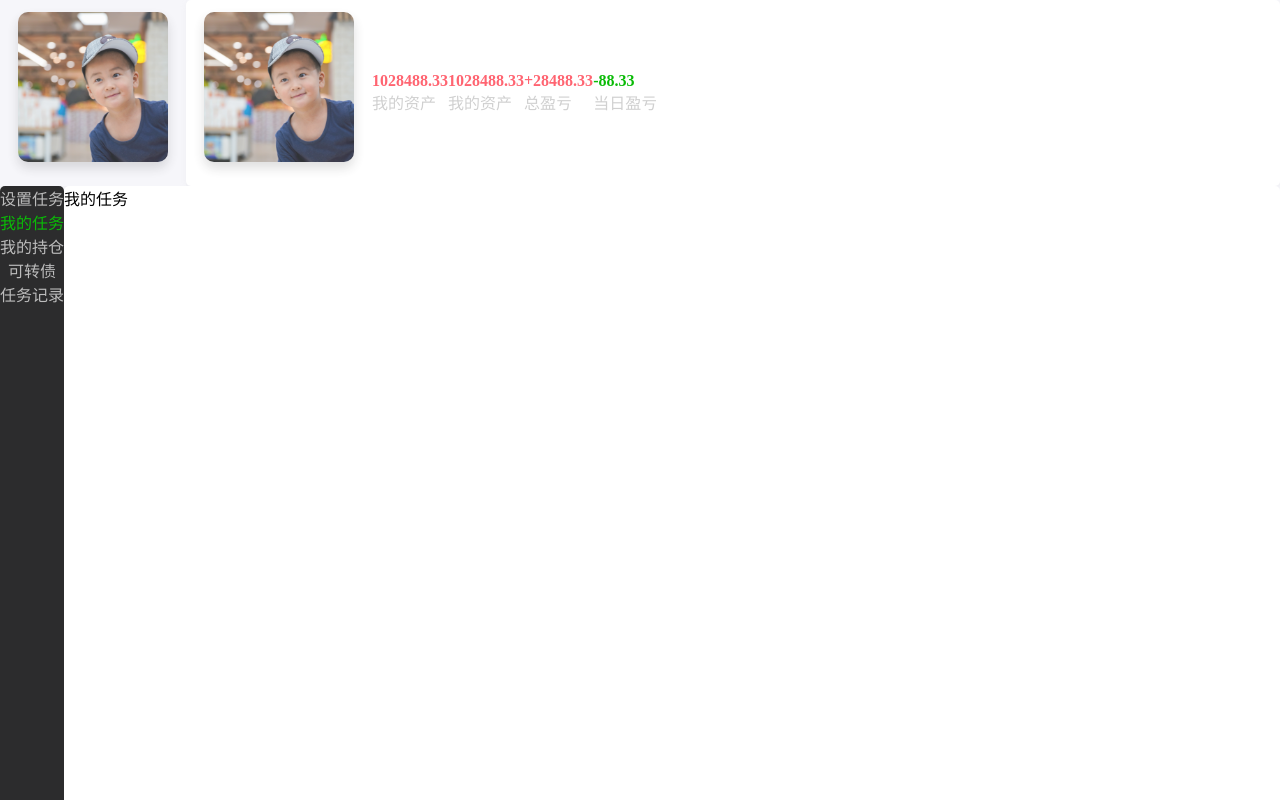
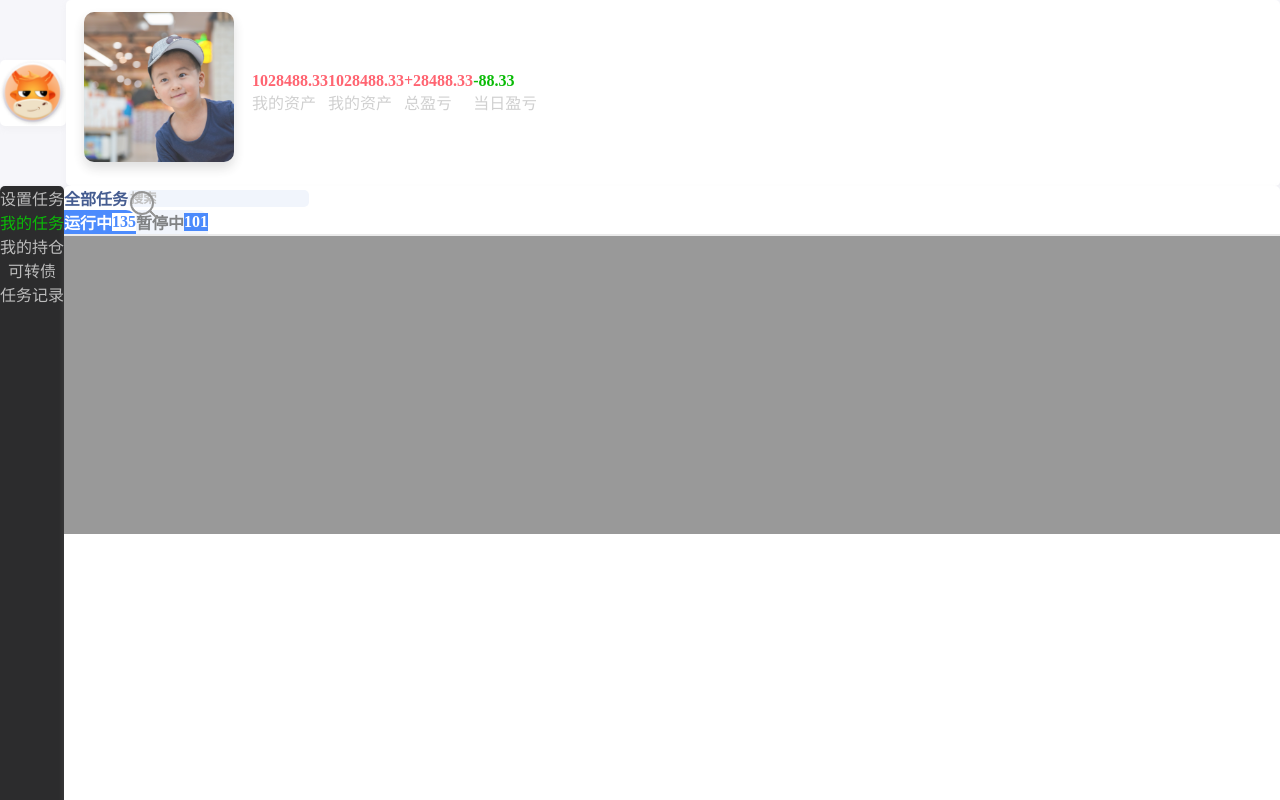
Before and after one commit to Elderkly/JNC, a Vue app: page /#/ in a window 1280 px wide. Both pictures are taken after a click on the element "我的任务". Built offline with nearby package versions, Linux system fonts and the light colour scheme.

Commit message:
首页部分实现

```diff
--- a/src/page/Home.vue
+++ b/src/page/Home.vue
@@ -1,7 +1,7 @@
 <template>
   <div class="home-box">
       <div class="home-top">
-          <img src="../assets/user-header.png"/>
+          <img src="../assets/icon.png"/>
           <div>
               <img src="../assets/user-header.png"/>
               <div class="right-items">
@@ -86,7 +86,10 @@
             align-items: center;
             &>img{
                 width: px2Rem(75px);
+                height: px2Rem(75px);
+                border-radius: 5px;
                 margin-right: px2Rem(15px);
+                background: #fff;
                 box-shadow: 0px 3px 6px rgba(213, 213, 213, 0.16);
             }
             &>div{
@@ -136,6 +139,7 @@
                 padding: px2Rem(21px) 0;
                 box-sizing: border-box;
                 margin-right: px2Rem(15px);
+                box-shadow: 0px 3px 6px rgba(0, 0, 0, 0.16);
                 .left-button{
                     display: flex;
                     flex-direction: column;
@@ -165,6 +169,9 @@
                 flex: 1;
                 background: #fff;
                 border-radius: 5px;
+                padding: px2Rem(25px) px2Rem(35px);
+                box-sizing: border-box;
+                box-shadow: 0px 3px 6px rgba(193, 193, 193, 0.16);
             }
         }
     }
--- a/src/page/Login.vue
+++ b/src/page/Login.vue
@@ -29,7 +29,7 @@
                 <button @click="_login">登入</button>
             </div>
         </div>
-        <div class="content register" v-show="register">
+        <div class="register" v-show="register">
             <div>
                 <p>手机号注册</p>
                 <p>为注册的手机号，请选注册</p>
--- a/src/page/MyTask.vue
+++ b/src/page/MyTask.vue
@@ -1,3 +1,126 @@
 <template>
-    <div>我的任务</div>
+    <div class="my-task">
+        <div class="select">
+            <span>全部任务</span>
+            <div>
+                <img src="../assets/search.png">
+                <input type="text" placeholder="搜索">
+            </div>
+        </div>
+        <div class="button">
+            <div
+                :class="['button-items',selectIndex === index ? 'action' : '']"
+                v-for="(item, index) in [{text:'运行中',number: 135},{text:'暂停中',number: 101}]"
+                @click="selectIndex = index"
+            >
+                <span>{{item.text}}</span>
+                <div>{{item.number}}</div>
+            </div>
+        </div>
+        <div class="table">
+            <div class="header">
+
+            </div>
+        </div>
+    </div>
 </template>
+
+<script>
+    export default {
+        name: 'MyTask',
+        data() {
+            return {
+                selectIndex: 0
+            }
+        }
+    }
+</script>
+
+<style lang="scss" scoped>
+    .select{
+        display: flex;
+        align-items: center;
+        span{
+            font-size: px2Rem(20px);
+            color: #465D91;
+            font-weight: bold;
+            margin-right: px2Rem(22px);
+        }
+        div{
+            position: relative;
+            img {
+                width: px2Rem(19px);
+                position: absolute;
+                top: px2Rem(11px);
+                left: px2Rem(15px);
+            }
+            input{
+                width: px2Rem(229px);
+                height: px2Rem(41px);
+                background: #F1F5FC;
+                border: none;
+                border-radius: 5px;
+                text-indent: px2Rem(48px);
+                font-size: px2Rem(20px);
+                &::placeholder{
+                    color: #C1C1C1;
+                    font-weight: bold;
+                }
+            }
+        }
+    }
+    .button{
+        margin-top: px2Rem(20px);
+        display: flex;
+        .button-items{
+            width: px2Rem(161px);
+            height: px2Rem(56px);
+            border-top-right-radius: 10px;
+            background: #F1F5FC;
+            display: flex;
+            align-items: center;
+            justify-content: space-around;
+            cursor: pointer;
+            margin-right: px2Rem(10px);
+            transition: all .3s;
+            * {
+                transition: all .3s;
+            }
+            span{
+                font-size: px2Rem(20px);
+                color: #818385;
+                font-weight: bold;
+            }
+            div{
+                min-width: px2Rem(30px);
+                padding: 0 px2Rem(10px);
+                background: #4B8AFC;
+                border-radius: px2Rem(16px);
+                text-align: center;
+                color: #fff;
+                font-weight: bold;
+            }
+        }
+        .action{
+            background: #4C8BFD;
+            span{
+                color: #fff;
+            }
+            div{
+                background: #fff;
+                color: #4C8BFD;
+            }
+        }
+    }
+    .table{
+        background: #999;
+        height: 300px;
+        .header{
+            height: px2Rem(53px);
+            background: #F8FAFA;
+            border: 1px solid #EBEBEB;
+            padding: 0 35px;
+            box-sizing: border-box;
+        }
+    }
+</style>
```
Also changed, not shown: src/assets/search.png (added).
